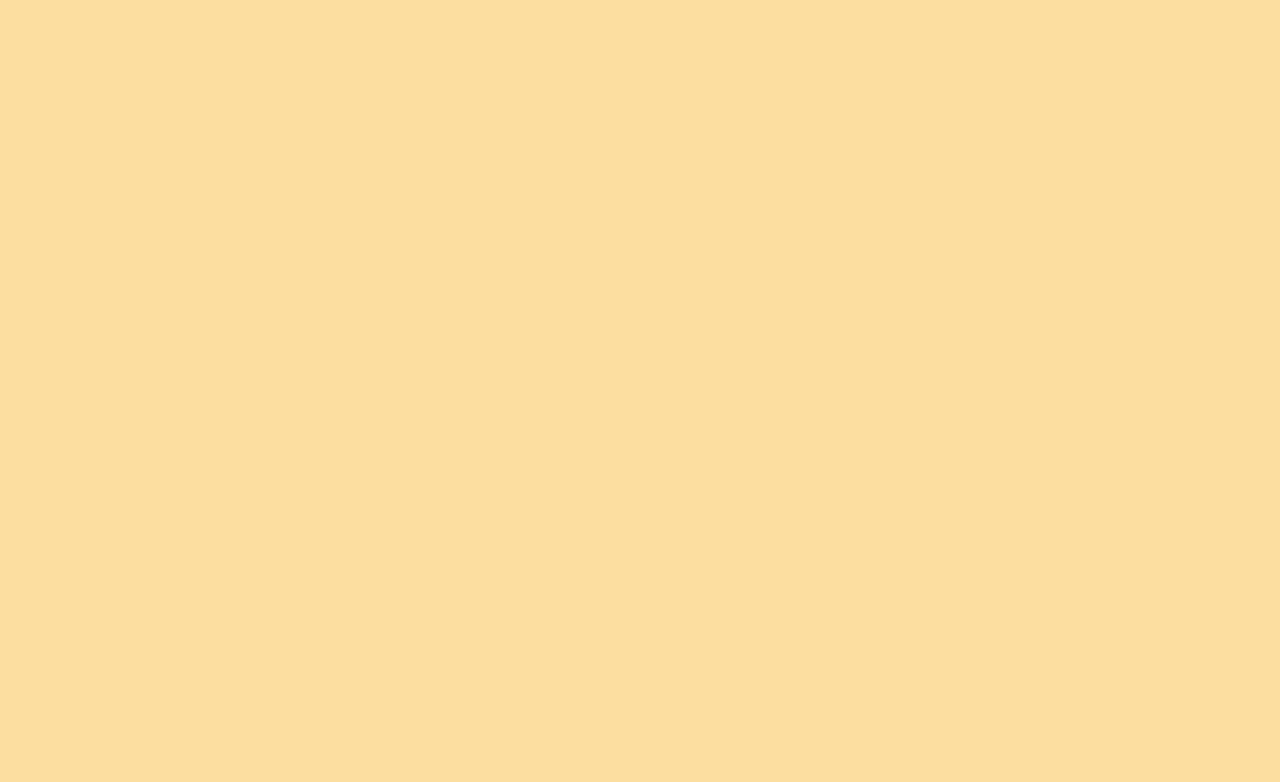
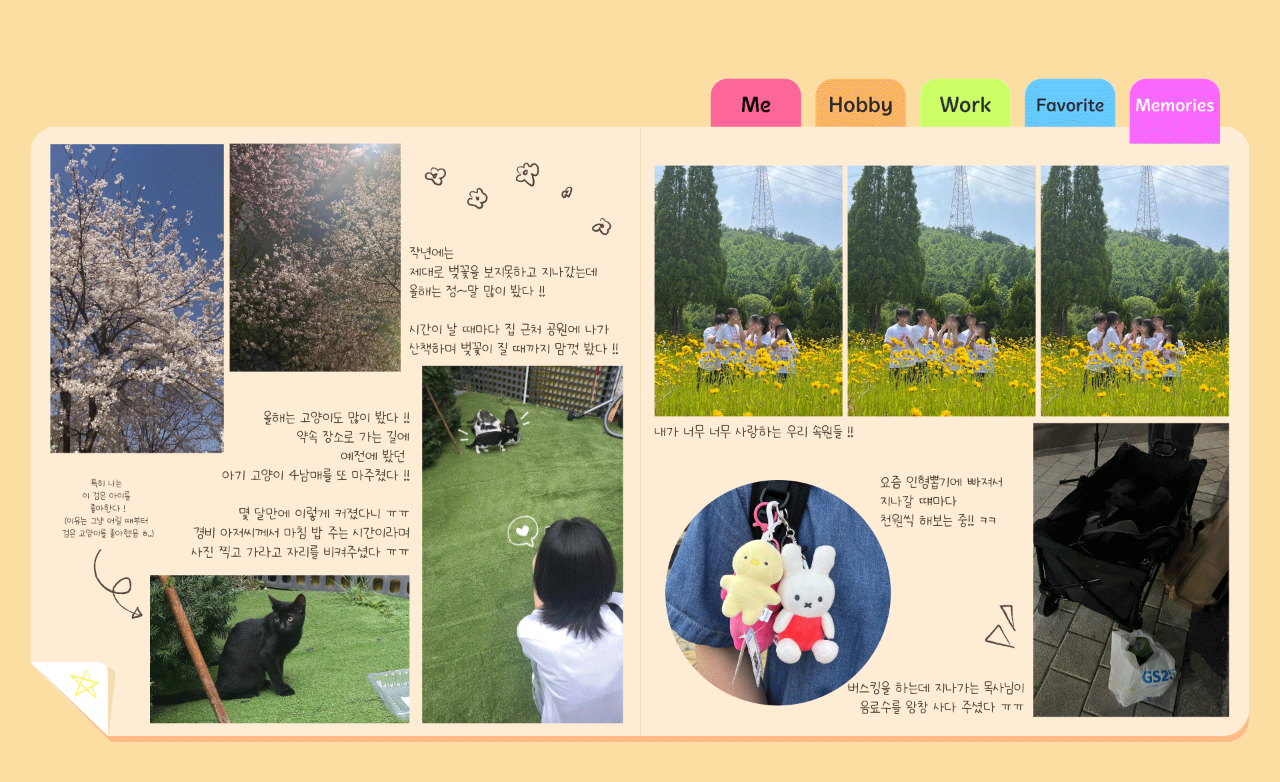
Before and after one commit to ehdwoddl/jeonyerin.github.io, a plain HTML site: page memories.html in a window 1280 px wide. Drawn offline with Linux system fonts and the light colour scheme.

Commit message:
memories.html

```diff
--- a/memories.html
+++ b/memories.html
@@ -11,7 +11,7 @@
         }
         .diary-container {
             background-color: #fcdea2;
-            background-image: url(background_img/Memories.png);
+            background-image: url(Memories.png);
             background-repeat: no-repeat;
             background-position: center center;
             background-size: contain;
@@ -43,4 +43,5 @@
         <a href="memories.html" class="index-link index_5"></a>
     </div>
 </body>
+
 </html>
```
